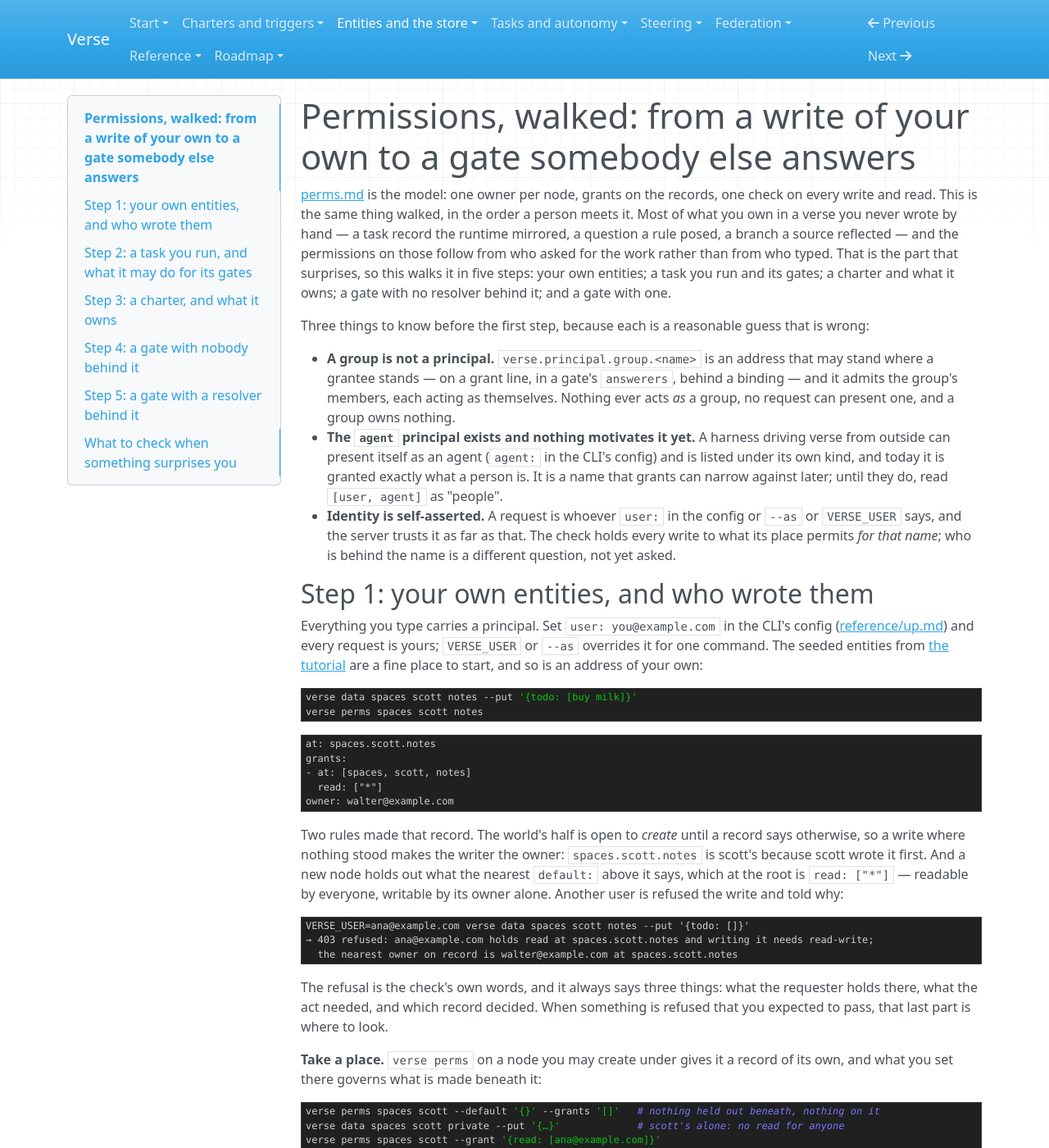
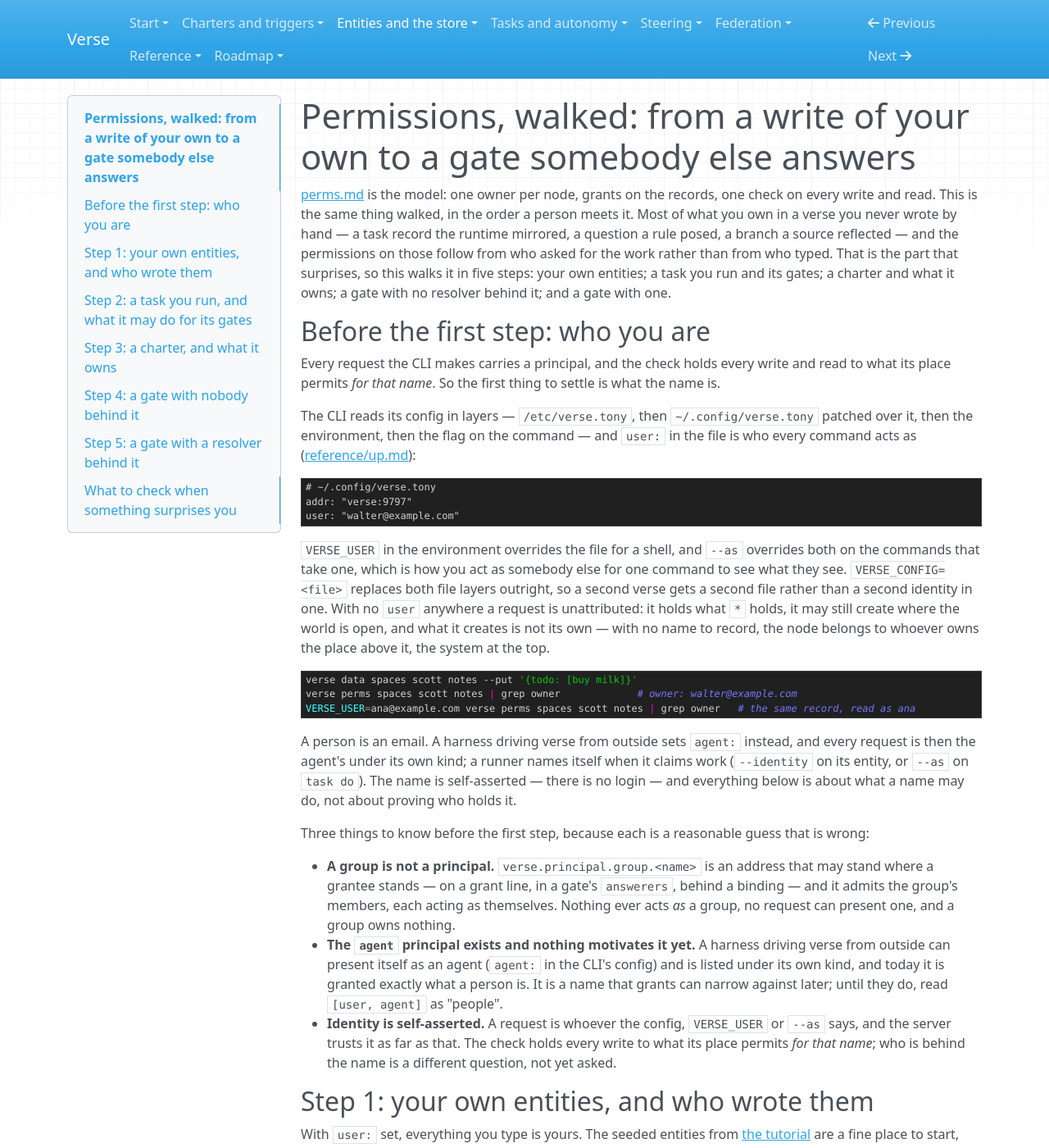
Before and after one commit to signadot/viff, an MkDocs documentation site: the page built from docs/perms-guide.md, in a window 1280 px wide and 1400 px high. Shown: the whole window at 82% size. Built offline with MkDocs 1.6.1, drawn with Linux system fonts in a browser that asks for light colours.

Commit message:
docs: the permissions guide opens with who you are — the config file, VERSE_USER and --as
A reader met the check before they had settled what name their requests carry. The guide now
starts there: the config layers and `user:` in ~/.config/verse.tony, `VERSE_USER` for a shell,
`--as` for one command, `VERSE_CONFIG` for a second verse, what an unattributed request holds
and owns, and how an agent and a runner name themselves. Step 1 picks up from a name that is
set.

Co-Authored-By: Claude Fable 5.1 <noreply@anthropic.com>
Claude-Session: https://claude.ai/code/session_01VbB3jvmD1PKctUxZ25aVY2

````diff
--- a/docs/perms-guide.md
+++ b/docs/perms-guide.md
@@ -7,6 +7,40 @@ question a rule posed, a branch a source reflected — and the permissions on th
 who asked for the work rather than from who typed. That is the part that surprises, so this
 walks it in five steps: your own entities; a task you run and its gates; a charter and what it
 owns; a gate with no resolver behind it; and a gate with one.
+
+## Before the first step: who you are
+
+Every request the CLI makes carries a principal, and the check holds every write and read to
+what its place permits *for that name*. So the first thing to settle is what the name is.
+
+The CLI reads its config in layers — `/etc/verse.tony`, then `~/.config/verse.tony` patched
+over it, then the environment, then the flag on the command — and `user:` in the file is who
+every command acts as ([reference/up.md](reference/up.md#configuration)):
+
+```tony
+# ~/.config/verse.tony
+addr: "verse:9797"
+user: "walter@example.com"
+```
+
+`VERSE_USER` in the environment overrides the file for a shell, and `--as` overrides both on
+the commands that take one, which is how you act as somebody else for one command to see what
+they see. `VERSE_CONFIG=<file>` replaces both file layers outright, so a second verse gets a
+second file rather than a second identity in one. With no `user` anywhere a request is
+unattributed: it holds what `*` holds, it may still create where the world is open, and what
+it creates is not its own — with no name to record, the node belongs to whoever owns the place
+above it, the system at the top.
+
+```sh
+verse data spaces scott notes --put '{todo: [buy milk]}'
+verse perms spaces scott notes | grep owner             # owner: walter@example.com
+VERSE_USER=ana@example.com verse perms spaces scott notes | grep owner   # the same record, read as ana
+```
+
+A person is an email. A harness driving verse from outside sets `agent:` instead, and every
+request is then the agent's under its own kind; a runner names itself when it claims work
+(`--identity` on its entity, or `--as` on `task do`). The name is self-asserted — there is no
+login — and everything below is about what a name may do, not about proving who holds it.
 
 Three things to know before the first step, because each is a reasonable guess that is wrong:
 
@@ -18,17 +52,15 @@ Three things to know before the first step, because each is a reasonable guess t
   outside can present itself as an agent (`agent:` in the CLI's config) and is listed under its
   own kind, and today it is granted exactly what a person is. It is a name that grants can
   narrow against later; until they do, read `[user, agent]` as "people".
-- **Identity is self-asserted.** A request is whoever `user:` in the config or `--as` or
-  `VERSE_USER` says, and the server trusts it as far as that. The check holds every write to
-  what its place permits *for that name*; who is behind the name is a different question, not
-  yet asked.
+- **Identity is self-asserted.** A request is whoever the config, `VERSE_USER` or `--as` says,
+  and the server trusts it as far as that. The check holds every write to what its place
+  permits *for that name*; who is behind the name is a different question, not yet asked.
 
 ## Step 1: your own entities, and who wrote them
 
-Everything you type carries a principal. Set `user: you@example.com` in the CLI's config
-([reference/up.md](reference/up.md#configuration)) and every request is yours; `VERSE_USER` or `--as`
-overrides it for one command. The seeded entities from [the tutorial](tutorial.md#2-entities)
-are a fine place to start, and so is an address of your own:
+With `user:` set, everything you type is yours. The seeded entities from
+[the tutorial](tutorial.md#2-entities) are a fine place to start, and so is an address of your
+own:
 
 ```sh
 verse data spaces scott notes --put '{todo: [buy milk]}'
````
